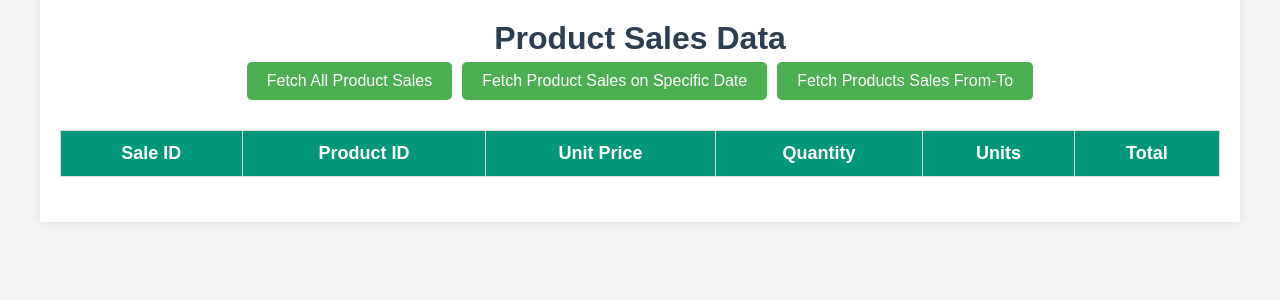
After one commit to Adamzhakeam/hbms, a Flask app: template bms/templates/productSales.html in a window 1280 px wide. The commit adds this page. Shown: the top 300 px of the page. Run offline with Flask 3, Linux system fonts and the light colour scheme; the template is opened without the code that fills it, so the values that code supplies are empty.

Commit message:
productsales front end though having a javascript bug

```diff
--- a/bms/api.py
+++ b/bms/api.py
@@ -1,6 +1,5 @@
 from flask import Flask,request,jsonify,session, redirect, url_for
 from functools import wraps
-# from flask_Ses
 from flask_cors import CORS
 import kisa_utils as kutils
 from flask_session import Session
@@ -102,6 +101,28 @@ def handleFetchSpecificProduct():
     response = fetchSpecificProduct(productDetails)
 
     return jsonify(response)
+
+@app.route('/fetchSpecificProductById', methods=['POST'])
+
+def handleFetchSpecificProductById():
+    from db import fetchSpecificProductById
+    '''
+        This endpoint is responsible for fetching a specific product from the database.
+    '''
+    payload = request.get_json()
+    productDetails = {
+        # 'productName': payload.get('productName'),
+        'productId': payload.get('productId')
+    }
+
+    if not productDetails['productId']:
+        return jsonify({'status': False, 'log': 'Product name and productId are required'}), 400
+
+    response = fetchSpecificProductById(productDetails)
+    print(response)
+
+    return jsonify(response)
+
 
 @app.route('/editProduct',methods=['POST'])
 @loginRequired('admin')
@@ -305,6 +326,58 @@ def handleAddSingleProductSale():
 
     return jsonify({'status': True, 'log': 'Products added successfully!'})
 
+@app.route('/fetchAllProductSales', methods=['POST'])
+def handleFetchAllProductSales():
+    from db import fetchAllProductSales
+    '''
+        This endpoint is responsible for fetching all product sales from the database.
+    '''
+    response = fetchAllProductSales()
+
+    return jsonify(response)
+
+@app.route('/fetchSpecificProductSales', methods=['POST'])
+
+def handleFetchProductSaleOnSpecificDate():
+    from db import fetchSpecificProductSale
+    '''
+        This endpoint is responsible for fetching a specific sales on a specific date from the database.
+    '''
+    payload = request.get_json()
+    saleDetails = {
+        'saleDate': payload.get('saleDate'),
+
+    }
+
+    if not saleDetails['saleDate']:
+        return jsonify({'status': False, 'log': 'Sale Date are required'}), 400
+
+    response = fetchSpecificProductSale(saleDetails)
+
+    return jsonify(response)
+@app.route('/fetchSpecificProductSalesFromTo', methods=['POST'])
+
+def handleFetchProductSaleOnSpecificDateFromTo():
+    from db import fetchSpecificProductSalesFromTo
+    '''
+        This endpoint is responsible for fetching a specific sales on a specific date from the database.
+    '''
+    payload = request.get_json()
+    saleDetails = {
+        'dateFrom': payload.get('dateFrom'),
+        'dateTo':payload.get('dateTo')
+
+    }
+
+    if not saleDetails['saleDate']:
+        return jsonify({'status': False, 'log': 'Sale Date are required'}), 400
+
+    response = fetchSpecificProductSalesFromTo(saleDetails)
+
+    return jsonify(response)
+
+
+
 # ------the module below is responsible fo handling user and roles  related endpoints
 
 @app.route('/addUser',methods=['POST'])
@@ -426,7 +499,7 @@ def init():
             'role':str,
             'others':dict,
             'saleId':str,
-            'SECRETE_KEY':os.urandom(24),
+            'SECRETE_KEY':kutils.codes.new(),
             'SESSION_TYPE':'filesystem',
             'SESSION_PERMANENT':False,
             'SESSION_USER_SIGNER':True
--- /dev/null
+++ b/bms/static/productSales.js
@@ -0,0 +1,94 @@
+document.addEventListener('DOMContentLoaded', () => {
+    const fetchAllSalesBtn = document.getElementById('fetchAllProductSalesBtn');
+    const fetchSpecificSalesBtn = document.getElementById('fetchSpecificSalesBtn');
+    const fetchSalesFromToBtn = document.getElementById('fetchSalesFromToBtn');
+    const salesTableBody = document.getElementById('salesTableBody');
+
+    fetchAllSalesBtn.addEventListener('click', () => {
+        fetchSales('http://127.0.0.1:5000/fetchAllProductSales');
+    });
+
+    fetchSpecificSalesBtn.addEventListener('click', () => {
+        const saleDate = prompt('Enter specific sale date (YYYY-MM-DD):');
+        if (saleDate) {
+            fetchSales('http://127.0.0.1:5000/fetchSpecificProductSales', { saleDate: saleDate });
+        }
+    });
+
+    fetchSalesFromToBtn.addEventListener('click', () => {
+        const dateFrom = prompt('Enter start date (YYYY-MM-DD):');
+        const dateTo = prompt('Enter end date (YYYY-MM-DD):');
+        if (dateFrom && dateTo) {
+            fetchSales('http://127.0.0.1:5000/fetchSpecificProductSalesFromTo', { dateFrom: dateFrom, dateTo: dateTo });
+        }
+    });
+
+    function fetchSales(endpoint, payload) {
+        console.log('Fetching sales from endpoint:', endpoint, 'with payload:', payload);
+        fetch(endpoint, {
+            method: 'POST',
+            headers: {
+                'Content-Type': 'application/json'
+            },
+            body: JSON.stringify(payload)
+        })
+        .then(response => response.json())
+        .then(data => {
+            console.log('Fetched sales data:', data);
+            if (data.status) {
+                fetchProductNames(data.log);
+            } else {
+                alert('Error fetching sales: ' + data.log);
+            }
+        })
+        .catch(error => console.error('Error fetching sales:', error));
+    }
+
+    function fetchProductNames(sales) {
+        const productIds = [...new Set(sales.map(sale => sale.productId))];
+        console.log('Product IDs:', productIds); // Debugging log
+        Promise.all(productIds.map(productId =>
+            fetch('http://127.0.0.1:5000/fetchSpecificProductById', {
+                method: 'POST',
+                headers: {
+                    'Content-Type': 'application/json'
+                },
+                body: JSON.stringify({ productId: productId })
+            }).then(response => response.json())
+        ))
+        .then(productDetails => {
+            const productNamesMap = {};
+            productDetails.forEach(product => {
+                console.log('Product detail response:', product); // Log each product detail response
+                if (product.status) {
+                    const prod = product.log[0];
+                    productNamesMap[prod.productId] = prod.productName; // Map productId to productName
+                } else {
+                    console.error('Product not found:', product);
+                }
+            });
+            console.log('Product Names Map:', productNamesMap); // Debugging log
+            displaySales(sales, productNamesMap);
+        })
+        .catch(error => console.error('Error fetching product names:', error));
+    }
+
+    function displaySales(sales, productNamesMap) {
+        salesTableBody.innerHTML = ''; // Clear previous data
+        sales.forEach(sale => {
+            const productName = productNamesMap[sale.productId] || 'Unknown Product';
+            console.log(`Mapping sale product ID ${sale.productId} to product name: ${productName}`); // Log the mapping
+            const row = document.createElement('tr');
+            row.innerHTML = `
+                <td>${sale.saleId}</td>
+                <td>${productName}</td>
+                <td>${sale.unitPrice}</td>
+                <td>${sale.quantity}</td>
+                <td>${sale.units}</td>
+                <td>${sale.total}</td>
+                <td>${sale.saleDate}</td>
+            `;
+            salesTableBody.appendChild(row);
+        });
+    }
+});
--- a/bms/static/style.css
+++ b/bms/static/style.css
@@ -297,7 +297,7 @@ button:hover {
 }
 
 /* ----the following css below is for sales details page */
-body {
+#salesDetails {
     font-family: Arial, sans-serif;
     background-color: #f4f4f4;
     color: #333;
@@ -368,3 +368,103 @@ th, td {
         font-size: 12px;
     }
 }
+/* ----- the code below is responsible for productsales page */
+#productSales {
+    font-family: Arial, sans-serif;
+    background-color: #f4f4f4;
+    margin: 0;
+    padding: 0;
+}
+
+.container {
+    max-width: 1200px;
+    margin: auto;
+    padding: 20px;
+}
+
+h1 {
+    text-align: center;
+    color: #2c3e50;
+}
+
+.buttons {
+    display: flex;
+    justify-content: center;
+    margin-bottom: 20px;
+}
+
+button {
+    background-color: #4CAF50;
+    color: white;
+    border: none;
+    padding: 10px 20px;
+    margin: 5px;
+    cursor: pointer;
+    border-radius: 5px;
+}
+
+button:hover {
+    background-color: #45a049;
+}
+
+table {
+    width: 100%;
+    border-collapse: collapse;
+    margin: 25px 0;
+    font-size: 18px;
+    text-align: left;
+}
+
+table th, table td {
+    padding: 12px 15px;
+}
+
+table th {
+    background-color: #009879;
+    color: white;
+    text-align: center;
+}
+
+table tr:nth-child(even) {
+    background-color: #f3f3f3;
+}
+
+table tr:nth-child(odd) {
+    background-color: #fff;
+}
+
+@media (max-width: 768px) {
+    .buttons {
+        flex-direction: column;
+        align-items: center;
+    }
+
+    table, table th, table td {
+        display: block;
+        width: 100%;
+    }
+
+    table thead {
+        display: none;
+    }
+
+    table tr {
+        margin-bottom: 15px;
+    }
+
+    table td {
+        text-align: right;
+        padding-left: 50%;
+        position: relative;
+    }
+
+    table td::before {
+        content: attr(data-label);
+        position: absolute;
+        left: 0;
+        width: 50%;
+        padding-left: 15px;
+        font-weight: bold;
+        text-align: left;
+    }
+}
--- /dev/null
+++ b/bms/templates/productSales.html
@@ -0,0 +1,35 @@
+<!DOCTYPE html>
+<html lang="en">
+<head>
+    <meta charset="UTF-8">
+    <meta name="viewport" content="width=device-width, initial-scale=1.0">
+    <title>Product Sales</title>
+    <link rel="stylesheet" href="../../bms/static/style.css">
+</head>
+<body id="productDetails">
+    <div class="container">
+        <h1>Product Sales Data</h1>
+        <div class="buttons">
+            <button id="fetchAllProductSalesBtn">Fetch All Product Sales</button>
+            <button id="fetchSpecificProductSalesBtn">Fetch Product Sales on Specific Date</button>
+            <button id="fetchProdutSalesFromToBtn">Fetch Products Sales From-To</button>
+        </div>
+        <table id="salesTable">
+            <thead>
+                <tr>
+                    <th>Sale ID</th>
+                    <th>Product ID</th>
+                    <th>Unit Price</th>
+                    <th>Quantity</th>
+                    <th>Units</th>
+                    <th>Total</th>
+                </tr>
+            </thead>
+            <tbody id="salesTableBody">
+                <!-- Sales data will be inserted here -->
+            </tbody>
+        </table>
+    </div>
+    <script src="../../bms/static/productSales.js"></script>
+</body>
+</html>
--- a/bms/templates/salesDetails.html
+++ b/bms/templates/salesDetails.html
@@ -6,7 +6,7 @@
     <title>Sales Details</title>
     <link rel="stylesheet" href="../../bms/static/style.css">
 </head>
-<body>
+<body id="salesDetails">
     <div class="container">
         <h1>Sales Details</h1>
         <button id="fetchAllSalesBtn">Fetch All Sales</button>
@@ -23,6 +23,7 @@
                         <th>Amount Paid</th>
                         <th>Payment Type</th>
                         <th>Payment Status</th>
+                        <th>Action</th>
                     </tr>
                 </thead>
                 <tbody id="salesTableBody">
```
Also changed, not shown: bms/db.py (+125 -2 lines), bms/templates/debtors.html (added).
